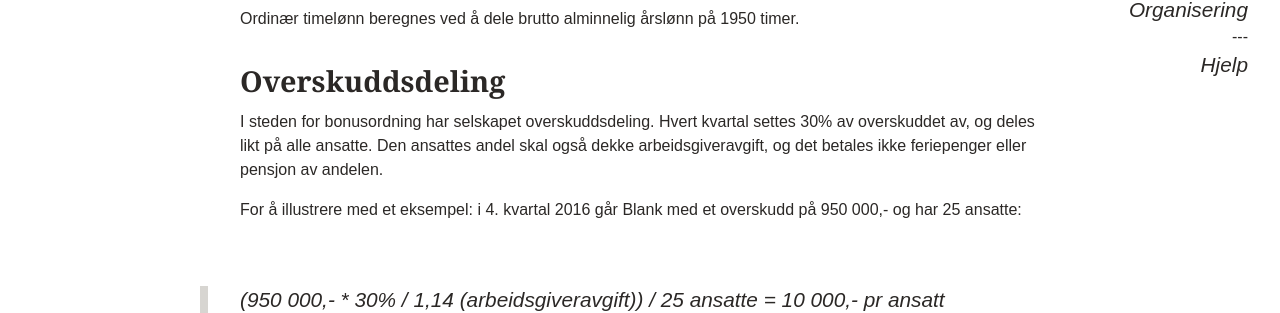
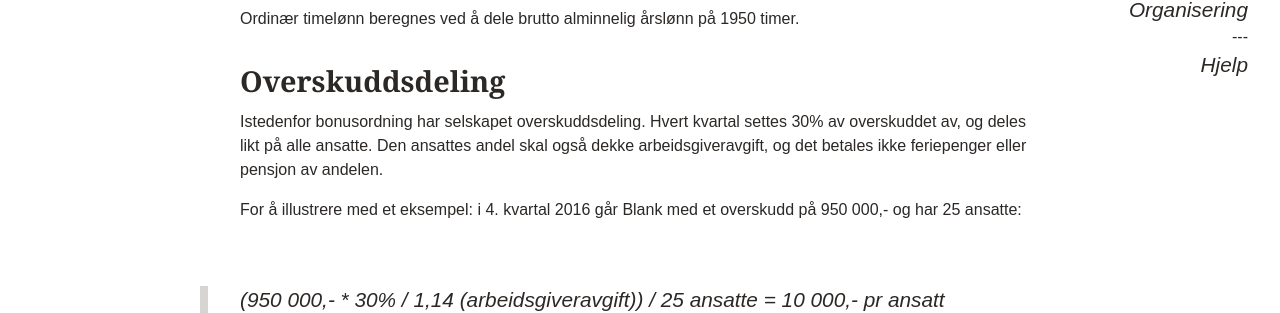
Before and after one commit to blankoslo/about-blank, a Jekyll site: the page built from index.md, in a window 1280 px wide and 900 px high, scrolled down 3027 px. Shown: the part 147-460 px from the top of the window. Built offline with Jekyll 4.4.1, drawn with Linux system fonts in a browser that asks for light colours.

Commit message:
Update lonn.md
http://www.skriftlig.no/75/isteden-eller-i-stedet/

```diff
--- a/content/lonn.md
+++ b/content/lonn.md
@@ -17,7 +17,7 @@ Ved internt arbeid avklares overtidsarbeid med den som er overordnet ansvarlig f
 Ordinær timelønn beregnes ved å dele brutto alminnelig årslønn på 1950 timer.
 
 ## Overskuddsdeling
-I steden for bonusordning har selskapet overskuddsdeling. Hvert kvartal settes 30% av overskuddet av, og deles likt på alle ansatte. Den ansattes andel skal også dekke arbeidsgiveravgift, og det betales ikke feriepenger eller pensjon av andelen.
+Istedenfor bonusordning har selskapet overskuddsdeling. Hvert kvartal settes 30% av overskuddet av, og deles likt på alle ansatte. Den ansattes andel skal også dekke arbeidsgiveravgift, og det betales ikke feriepenger eller pensjon av andelen.
 
 For å illustrere med et eksempel: i 4. kvartal 2016 går Blank med et overskudd på 950 000,- og har 25 ansatte:
 
```
